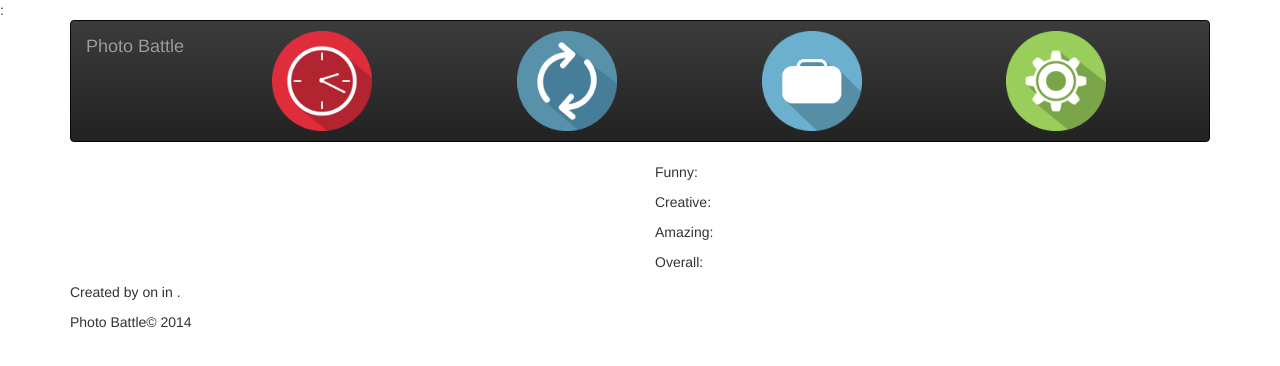
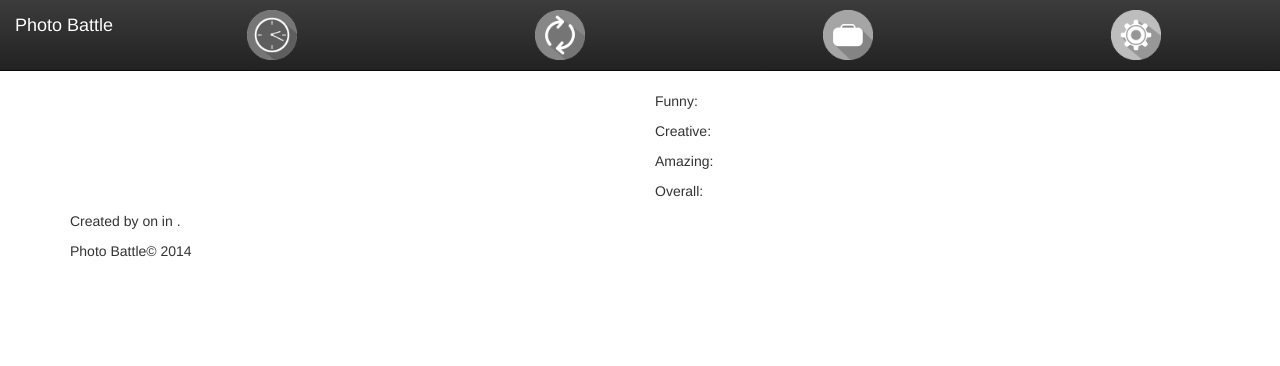
Before and after one commit to orcsab/photobattle, a plain HTML site: page random.html in a window 1280 px wide. Drawn offline with nearby package versions, Linux system fonts and the light colour scheme.

Commit message:
new pictures. b/w nav bar.

```diff
--- a/css/main.css
+++ b/css/main.css
@@ -1,5 +1,5 @@
 .hdr-icon {
-  width: 100px;
+  width: 50px;
 }
 
 /*  This stuff is for packery, which is used for the wall of fame.*/
--- a/db/meta.js
+++ b/db/meta.js
@@ -58,7 +58,61 @@ var images = {
     owner: 'unknown',
     date: '13 march 2014',
     description: 'this is a photo of some stuff'
-  }
+  },
+ 'db/IMG_20140606_162141.jpg': {
+    rating: {funny: 3, creative: 5, amazing: 7, overall: 5},
+    owner: 'unknown',
+    date: '13 march 2014',
+    description: 'this is a photo of some stuff'
+  },
+  'db/IMG_20140606_162147.jpg': {
+    rating: {funny: 3, creative: 5, amazing: 7, overall: 5},
+    owner: 'unknown',
+    date: '13 march 2014',
+    description: 'this is a photo of some stuff'
+  },
+  'db/IMG_20140606_201834.jpg': {
+    rating: {funny: 3, creative: 5, amazing: 7, overall: 5},
+    owner: 'unknown',
+    date: '13 march 2014',
+    description: 'this is a photo of some stuff'
+  },
+  'db/IMG_20140607_100454.jpg': {
+    rating: {funny: 3, creative: 5, amazing: 7, overall: 5},
+    owner: 'unknown',
+    date: '13 march 2014',
+    description: 'this is a photo of some stuff'
+  },
+  'db/IMG_20140607_103325.jpg': {
+    rating: {funny: 3, creative: 5, amazing: 7, overall: 5},
+    owner: 'unknown',
+    date: '13 march 2014',
+    description: 'this is a photo of some stuff'
+  },
+  'db/IMG_20140607_104241.jpg': {
+    rating: {funny: 3, creative: 5, amazing: 7, overall: 5},
+    owner: 'unknown',
+    date: '13 march 2014',
+    description: 'this is a photo of some stuff'
+  },
+  'db/IMG_20140607_191737.jpg': {
+    rating: {funny: 3, creative: 5, amazing: 7, overall: 5},
+    owner: 'unknown',
+    date: '13 march 2014',
+    description: 'this is a photo of some stuff'
+  },
+  'db/IMG_20140608_163353.jpg': {
+    rating: {funny: 3, creative: 5, amazing: 7, overall: 5},
+    owner: 'unknown',
+    date: '13 march 2014',
+    description: 'this is a photo of some stuff'
+  },
+  'db/IMG_20140608_163356.jpg': {
+    rating: {funny: 3, creative: 5, amazing: 7, overall: 5},
+    owner: 'unknown',
+    date: '13 march 2014',
+    description: 'this is a photo of some stuff'
+  },
 };
 
 var challenges = [
--- a/header.html
+++ b/header.html
@@ -1,9 +1,7 @@
-:<!-- This is the header HTML that is inserted into every page using
+<!-- This is the header HTML that is inserted into every page using
      jQuery load(). -->
 
-<div class="container navigation">
-  <div class="navbar navbar-inverse" role="navigation">
-    <div class="container-fluid">
+<div class="navbar navbar-inverse navbar-static-top" role="navigation">
   <div class="navbar-header">
     <button type="button" class="navbar-toggle" data-toggle="collapse" data-target=".navbar-collapse">
       <span class="sr-only">Toggle navigation</span>
@@ -17,12 +15,11 @@
   <div class="navbar-collapse collapse">
     <ul class="nav nav-justified">
       <!-- all icons from http://www.iconarchive.com/show/100-flat-icons-by-graphicloads.1.html -->
-          <li><a href="current.html"><img id="icon-current" class="hdr-icon" src="images/clock-icon.png" alt="current challenges"></a></li>
-          <li><a href="random.html"><img id="icon-random" class="hdr-icon" src="images/random-icon.png" alt="random photo"></a></li>
-          <li><a href="my-photos.html"><img id="icon-my-photos" class="hdr-icon" src="images/case-icon.png" alt="my photos"></a></li>
-          <li><a href="account.html"><img id="icon-account" class="hdr-icon" src="images/settings-icon.png" alt="my account"></a></li>
+      <li><a href="current.html"><img id="icon-current" class="hdr-icon" src="images/clock-icon-bw.png" alt="current challenges"></a></li>
+      <li><a href="random.html"><img id="icon-random" class="hdr-icon" src="images/random-icon-bw.png" alt="random photo"></a></li>
+      <li><a href="my-photos.html"><img id="icon-my-photos" class="hdr-icon" src="images/case-icon-bw.png" alt="my photos"></a></li>
+      <li><a href="account.html"><img id="icon-account" class="hdr-icon" src="images/settings-icon-bw.png" alt="my account"></a></li>
     </ul> <!-- nav navbar-nav -->
   </div> <!-- navbar-collapse -->
-    </div> <!-- container-fluid -->
+
 </div> <!-- navbar navbar-default -->
-</div> <!-- navigation header -->
```
Also changed, not shown: index.html (+1 -2 lines), db/IMG_20140606_162141.jpg (added), images/case-icon-bw.png (added), images/clock-icon-bw.png (added), images/random-icon-bw.png (added), images/settings-icon-bw.png (added), 8 other files. Lines whose indentation alone changed are shown as unchanged.
